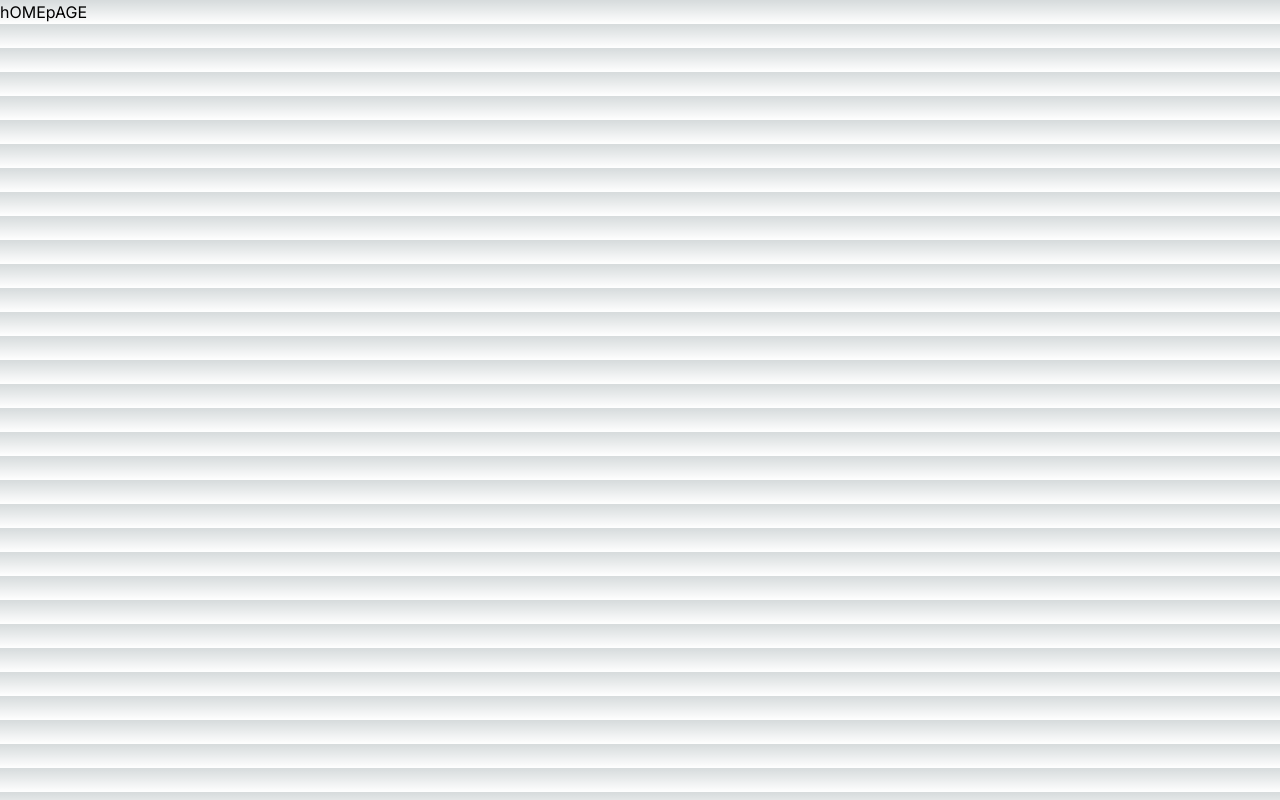
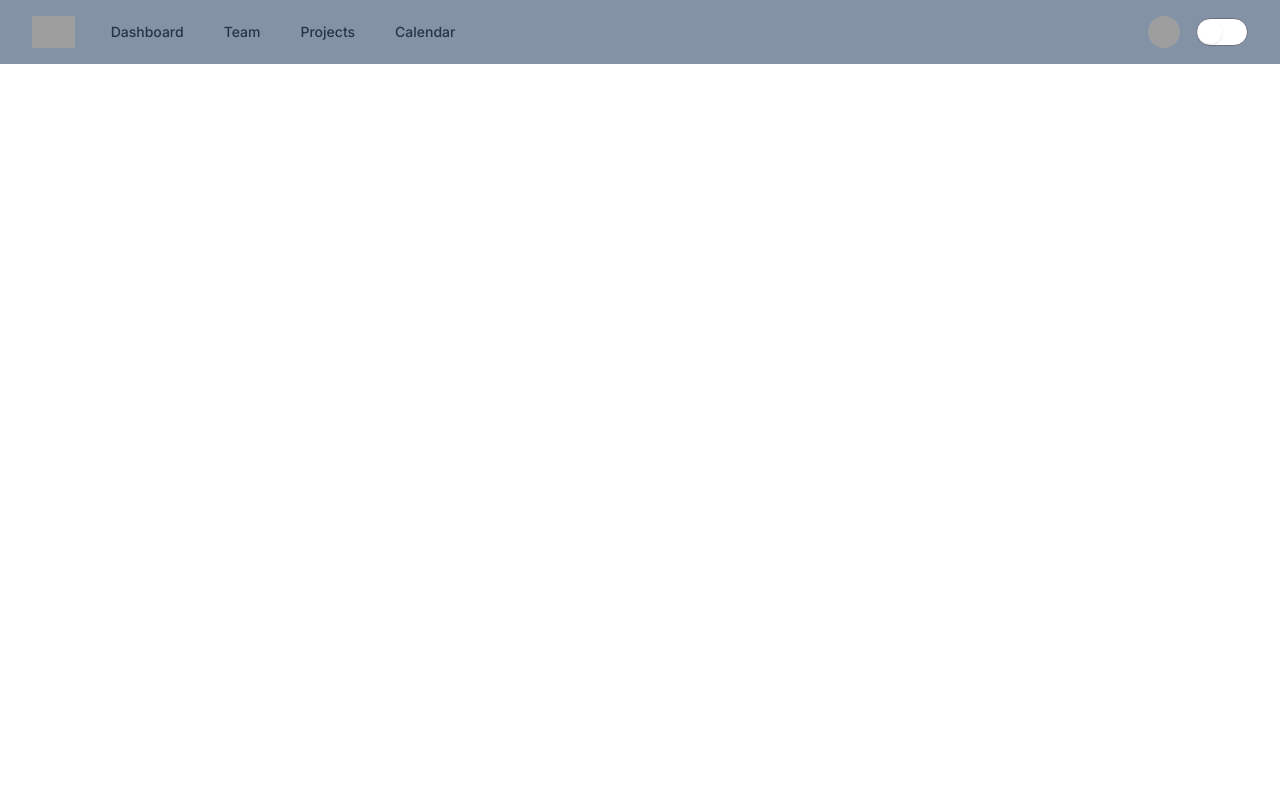
Before and after one commit to JoseAFlores777/ibc-tools, a Next.js app: page / in a window 1280 px wide. Built offline with nearby package versions, Linux system fonts and the light colour scheme; grey boxes are pictures that could not be loaded.

Commit message:
feat: Add ThemeButton component, Navbar section, and Tailwind CSS updates
- Added ThemeButton component for toggling dark mode.
- Created Navbar section with responsive design and user menu.
- Updated Tailwind CSS configuration with new colors, fonts, spacing options, and form plugin.

```diff
--- /dev/null
+++ b/app/components/ThemeButton.tsx
@@ -0,0 +1,40 @@
+'use client';
+import { use, useEffect, useState } from 'react';
+
+export const ThemeButton: React.FC = () => {
+  const [darkMode, setDarkMode] = useState(false);
+  useEffect(() => {
+    const theme = localStorage.getItem('hs_theme');
+    if (theme === 'dark') {
+      setDarkMode(true);
+    }
+  }, []);
+
+  useEffect(() => {
+    if (darkMode) {
+      document.documentElement.classList.add('dark');
+      localStorage.setItem('hs_theme', 'dark');
+    } else {
+      document.documentElement.classList.remove('dark');
+      localStorage.setItem('hs_theme', 'light');
+    }
+  }, [darkMode]);
+  return (
+    <div>
+      <input
+        onChange={() => setDarkMode(!darkMode)}
+        type="checkbox"
+        id="hs-basic-usage"
+        className="
+        relative w-[3.25rem]
+        h-7
+        p-px
+        bg-gray-100
+        border-transparent
+        text-transparent
+        rounded-full
+        cursor-pointer transition-colors ease-in-out duration-200 focus:ring-blue-600 disabled:opacity-50 disabled:pointer-events-none checked:bg-none checked:text-blue-600 checked:border-blue-600 focus:checked:border-blue-600 dark:bg-neutral-800 dark:border-neutral-700 dark:checked:bg-blue-500 dark:checked:border-blue-500 dark:focus:ring-offset-gray-600 before:inline-block before:size-6 before:bg-white checked:before:bg-blue-200 before:translate-x-0 checked:before:translate-x-full before:rounded-full before:shadow before:transform before:ring-0 before:transition before:ease-in-out before:duration-200 dark:before:bg-neutral-400 dark:checked:before:bg-blue-200"
+      />
+    </div>
+  );
+};
--- a/app/globals.css
+++ b/app/globals.css
@@ -3,31 +3,5 @@
 @tailwind utilities;
 
 :root {
-  --foreground-rgb: 0, 0, 0;
-  --background-start-rgb: 214, 219, 220;
-  --background-end-rgb: 255, 255, 255;
+
 }
-
-@media (prefers-color-scheme: dark) {
-  :root {
-    --foreground-rgb: 255, 255, 255;
-    --background-start-rgb: 0, 0, 0;
-    --background-end-rgb: 0, 0, 0;
-  }
-}
-
-body {
-  color: rgb(var(--foreground-rgb));
-  background: linear-gradient(
-      to bottom,
-      transparent,
-      rgb(var(--background-end-rgb))
-    )
-    rgb(var(--background-start-rgb));
-}
-
-@layer utilities {
-  .text-balance {
-    text-wrap: balance;
-  }
-}
--- a/app/page.tsx
+++ b/app/page.tsx
@@ -1,3 +1,4 @@
+import { Navbar } from "./sections/Navbar";
 
 
 
@@ -6,7 +7,7 @@
 
 	return (
 		<div>
-        hOMEpAGE
+			<Navbar />
 		</div>
 	);
 }
--- /dev/null
+++ b/app/sections/Navbar.tsx
@@ -0,0 +1,131 @@
+import { Disclosure, DisclosureButton, Menu, MenuButton, MenuItems, MenuItem, DisclosurePanel } from "@headlessui/react";
+import { ThemeButton } from "../components/ThemeButton";
+import { Bars3Icon, XMarkIcon, BellIcon } from "@heroicons/react/16/solid";
+
+
+export interface NavbarProps {
+
+
+
+}
+
+const navigation = [
+  { name: 'Dashboard', href: '#', current: true },
+  { name: 'Team', href: '#', current: false },
+  { name: 'Projects', href: '#', current: false },
+  { name: 'Calendar', href: '#', current: false },
+]
+
+function classNames(...classes: string[]) {
+  return classes.filter(Boolean).join(' ')
+}
+
+export const Navbar: React.FC<NavbarProps> = (
+  props
+) => {
+  return (
+    <Disclosure as="nav" className="bg-gray dark:bg-gray-dark text-gray-dark dark:text-gray">
+    <div className="mx-auto max-w-7xl px-2 sm:px-6 lg:px-8">
+      <div className="relative flex h-16 items-center justify-between">
+        <div className="absolute inset-y-0 left-0 flex items-center sm:hidden">
+          {/* Mobile menu button*/}
+          <DisclosureButton className="group relative inline-flex items-center justify-center rounded-md p-2 text-gray-400 hover:bg-gray-700 hover:text-white focus:outline-none focus:ring-2 focus:ring-inset focus:ring-white">
+            <span className="absolute -inset-0.5" />
+            <span className="sr-only">Open main menu</span>
+            <Bars3Icon aria-hidden="true" className="block h-6 w-6 group-data-[open]:hidden" />
+            <XMarkIcon aria-hidden="true" className="hidden h-6 w-6 group-data-[open]:block" />
+          </DisclosureButton>
+        </div>
+        <div className="flex flex-1 items-center justify-center sm:items-stretch sm:justify-start">
+          <div className="flex flex-shrink-0 items-center">
+            <img
+              alt="Your Company"
+              src="https://tailwindui.com/img/logos/mark.svg?color=indigo&shade=500"
+              className="h-8 w-auto"
+            />
+          </div>
+          <div className="hidden sm:ml-6 sm:block">
+            <div className="flex space-x-4">
+              {navigation.map((item) => (
+                <a
+                  key={item.name}
+                  href={item.href}
+                  aria-current={item.current ? 'page' : undefined}
+                  className={classNames(
+                    item.current ? 'bg-gray-900 text-white' : 'text-gray-300 hover:bg-gray-700 hover:text-white',
+                    'rounded-md px-3 py-2 text-sm font-medium',
+                  )}
+                >
+                  {item.name}
+                </a>
+              ))}
+            </div>
+          </div>
+        </div>
+        <div className="absolute inset-y-0 right-0 flex items-center pr-2 sm:static sm:inset-auto sm:ml-6 sm:pr-0 gap-4">
+
+
+          {/* Profile dropdown */}
+          <Menu as="div" className="relative ml-3">
+            <div>
+              <MenuButton className="relative flex rounded-full bg-gray-800 text-sm focus:outline-none focus:ring-2 focus:ring-white focus:ring-offset-2 focus:ring-offset-gray-800">
+                <span className="absolute -inset-1.5" />
+                <span className="sr-only">Open user menu</span>
+                <img
+                  alt=""
+                  src="https://images.unsplash.com/photo-1472099645785-5658abf4ff4e?ixlib=rb-1.2.1&ixid=eyJhcHBfaWQiOjEyMDd9&auto=format&fit=facearea&facepad=2&w=256&h=256&q=80"
+                  className="h-8 w-8 rounded-full"
+                />
+              </MenuButton>
+            </div>
+            <MenuItems
+              transition
+              className="absolute right-0 z-10 mt-2 w-48 origin-top-right rounded-md bg-white py-1 shadow-lg ring-1 ring-black ring-opacity-5 transition focus:outline-none data-[closed]:scale-95 data-[closed]:transform data-[closed]:opacity-0 data-[enter]:duration-100 data-[leave]:duration-75 data-[enter]:ease-out data-[leave]:ease-in"
+            >
+              <MenuItem>
+                <a href="#" className="block px-4 py-2 text-sm text-gray-700 data-[focus]:bg-gray-100">
+                  Your Profile
+                </a>
+              </MenuItem>
+              <MenuItem>
+                <a href="#" className="block px-4 py-2 text-sm text-gray-700 data-[focus]:bg-gray-100">
+                  Settings
+                </a>
+              </MenuItem>
+              <MenuItem>
+                <a href="#" className="block px-4 py-2 text-sm text-gray-700 data-[focus]:bg-gray-100">
+                  Sign out
+                </a>
+              </MenuItem>
+
+
+            </MenuItems>
+            </Menu>
+
+            <ThemeButton />
+        </div>
+
+      </div>
+    </div>
+
+    <DisclosurePanel className="sm:hidden">
+      <div className="space-y-1 px-2 pb-3 pt-2">
+        {navigation.map((item) => (
+          <DisclosureButton
+            key={item.name}
+            as="a"
+            href={item.href}
+            aria-current={item.current ? 'page' : undefined}
+            className={classNames(
+              item.current ? 'bg-gray-900 text-white' : 'text-gray-300 hover:bg-gray-700 hover:text-white',
+              'block rounded-md px-3 py-2 text-base font-medium',
+            )}
+          >
+            {item.name}
+          </DisclosureButton>
+        ))}
+      </div>
+    </DisclosurePanel>
+  </Disclosure>
+  )
+};
--- a/package.json
+++ b/package.json
@@ -10,6 +10,8 @@
   },
   "dependencies": {
     "@directus/sdk": "^17.0.0",
+    "@headlessui/react": "^2.1.2",
+    "@heroicons/react": "^2.1.5",
     "@react-pdf/renderer": "^3.4.4",
     "cors": "^2.8.5",
     "date-fns": "^3.6.0",
@@ -18,6 +20,7 @@
     "react-dom": "^18"
   },
   "devDependencies": {
+    "@tailwindcss/forms": "^0.5.7",
     "@types/node": "^20",
     "@types/react": "^18",
     "@types/react-dom": "^18",
--- a/tailwind.config.ts
+++ b/tailwind.config.ts
@@ -1,20 +1,46 @@
 import type { Config } from "tailwindcss";
 
 const config: Config = {
+
   content: [
     "./pages/**/*.{js,ts,jsx,tsx,mdx}",
     "./components/**/*.{js,ts,jsx,tsx,mdx}",
     "./app/**/*.{js,ts,jsx,tsx,mdx}",
   ],
+  darkMode: 'class',
   theme: {
+    colors: {
+      'blue': '#1fb6ff',
+      'purple': '#7e5bef',
+      'pink': '#ff49db',
+      'orange': '#ff7849',
+      'green': '#13ce66',
+      'yellow': '#ffc82c',
+      'gray-dark': '#273444',
+      'gray': '#8492a6',
+      'gray-light': '#d3dce6',
+    },
+    fontFamily: {
+      sans: ['Graphik', 'sans-serif'],
+      serif: ['Merriweather', 'serif'],
+    },
     extend: {
       backgroundImage: {
         "gradient-radial": "radial-gradient(var(--tw-gradient-stops))",
         "gradient-conic":
           "conic-gradient(from 180deg at 50% 50%, var(--tw-gradient-stops))",
       },
+      spacing: {
+        '8xl': '96rem',
+        '9xl': '128rem',
+      },
+      borderRadius: {
+        '4xl': '2rem',
+      }
     },
   },
-  plugins: [],
+  plugins: [
+    require('@tailwindcss/forms'),
+  ],
 };
 export default config;
```
